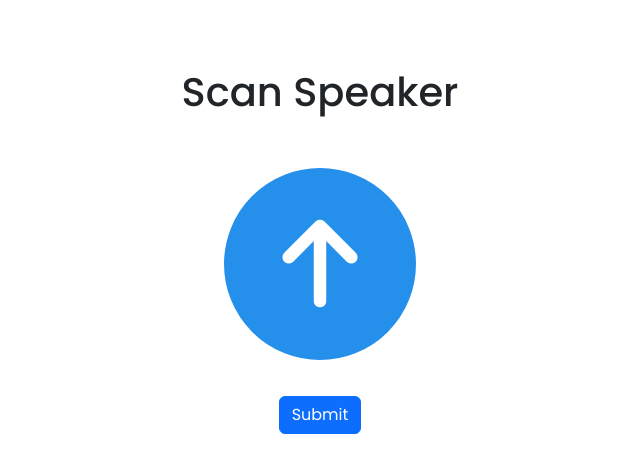
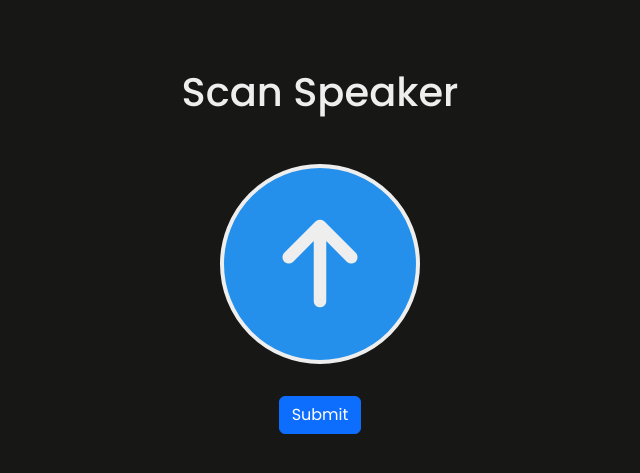
Before and after one commit to Hardvan/ScanSpeaker, a Flask app: page / in a window 1280 px wide. Shown: the top 473 px of the page, without its empty margins (320-960 px from the left). Run offline with Flask 2, Linux system fonts and the light colour scheme.

Commit message:
Change background colors

```diff
--- a/static/css/index.css
+++ b/static/css/index.css
@@ -1,3 +1,9 @@
+:root {
+  --primary-color: #2590eb;
+  --secondary-color: #eee;
+  --tertiary-color: #171716;
+}
+
 * {
   margin: 0;
   padding: 0;
@@ -11,6 +17,8 @@ html {
 
 body {
   padding: 20px;
+  background-color: var(--tertiary-color);
+  color: var(--secondary-color);
 }
 
 .wrapper {
@@ -30,12 +38,16 @@ body {
   display: flex;
   justify-content: center;
   align-items: center;
-  border: 4px solid #ffffff;
+  border: 4px solid var(--secondary-color);
   overflow: hidden;
-  background-image: linear-gradient(to bottom, #2590eb 50%, #ffffff 50%);
+  background-image: linear-gradient(
+    to bottom,
+    var(--primary-color) 50%,
+    var(--secondary-color) 50%
+  );
   background-size: 100% 200%;
   transition: all 1s;
-  color: #ffffff;
+  color: var(--secondary-color);
   font-size: 100px;
 }
 
@@ -51,7 +63,7 @@ body {
 
 .file-upload:hover {
   background-position: 0 -100%;
-  color: #2590eb;
+  color: var(--primary-color);
 }
 
 #loading-spinner {
@@ -65,6 +77,7 @@ body {
 #loading-spinner h3 {
   font-size: 1.5rem;
   margin-bottom: 1rem;
+  color: var(--secondary-color);
 }
 
 .result {
@@ -74,7 +87,7 @@ body {
 .result h2 {
   font-size: 2rem;
   margin-bottom: 2rem;
-  color: #333;
+  color: var(--secondary-color);
   text-transform: uppercase;
   letter-spacing: 2px;
 }
@@ -88,7 +101,7 @@ body {
 .result h3 {
   font-size: 1.5rem;
   margin-bottom: 1rem;
-  color: #333;
+  color: var(--secondary-color);
   text-transform: uppercase;
   letter-spacing: 1px;
 }
@@ -97,7 +110,7 @@ body {
   font-size: 1.2rem;
   margin-top: 2rem;
   margin-bottom: 1rem;
-  color: #666;
+  color: #ccc;
 }
 
 .result audio {
@@ -121,12 +134,12 @@ body {
 .result .col {
   flex-basis: 40%;
   margin: 0.5rem;
-  box-shadow: 0px 0px 10px rgba(0, 0, 0, 0.1);
+  box-shadow: 0px 0px 10px rgba(255, 255, 255, 0.1);
   transition: box-shadow 0.3s ease-in-out;
 }
 
 .result .col:hover {
-  box-shadow: 0px 0px 20px rgba(0, 0, 0, 0.2);
+  box-shadow: 0px 0px 20px rgba(255, 255, 255, 0.2);
 }
 
 .result .col h4 {
```
